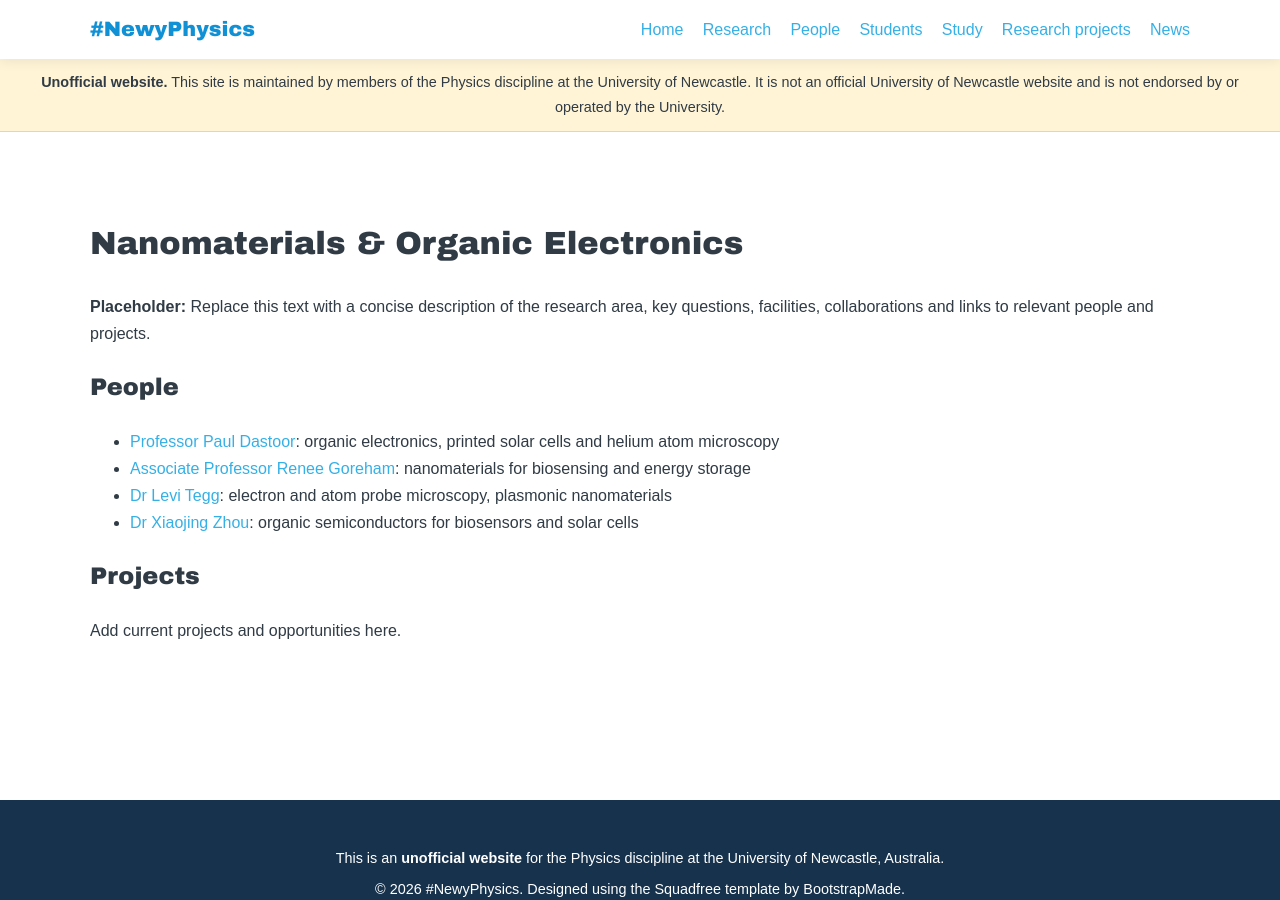
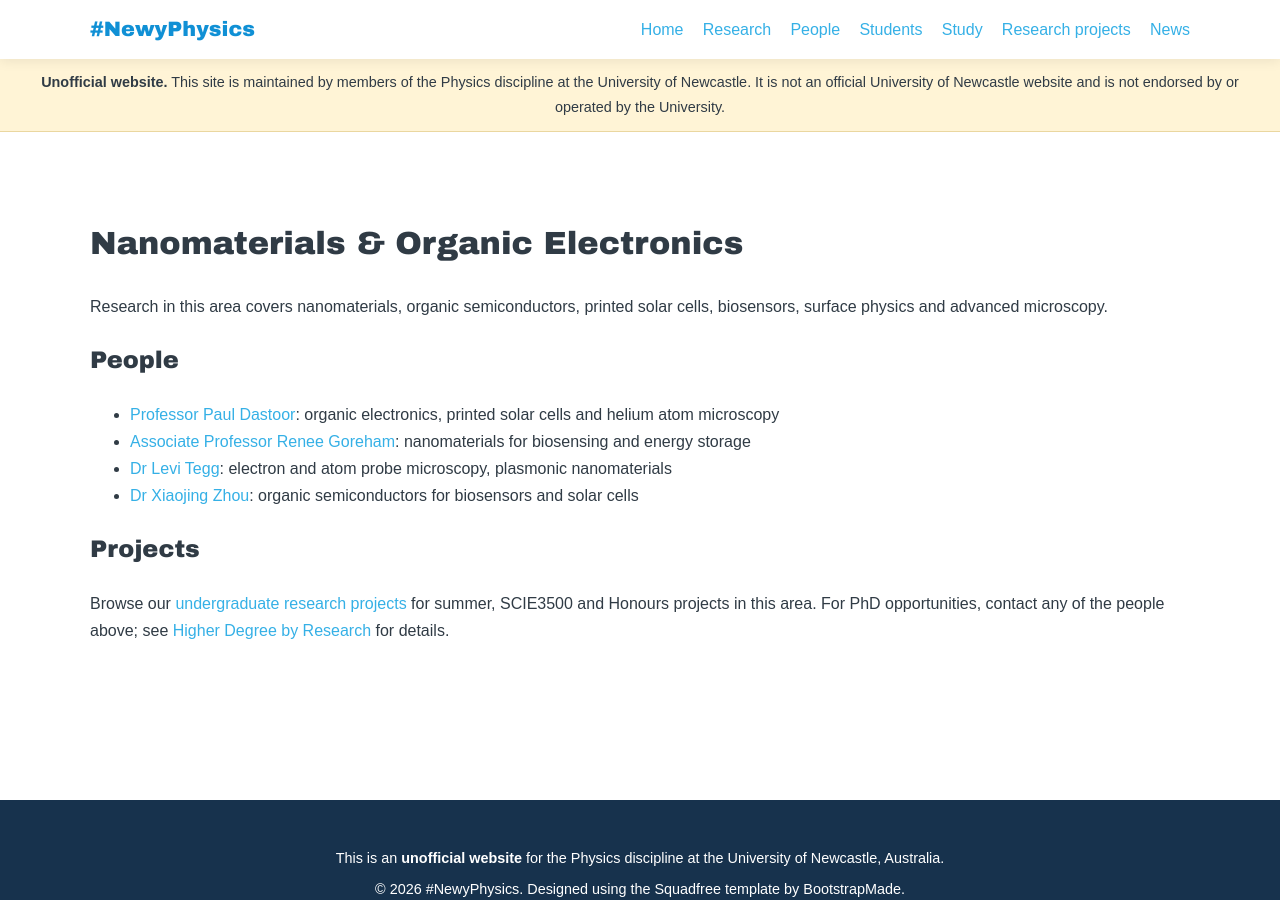
Before and after one commit to NewyPhysics/unofficial_homepage, a Jekyll site: the page built from _research/nanomaterials-and-organic-electronics.md, in a window 1280 px wide and 900 px high. Built offline with Jekyll 4.4.1, drawn with Linux system fonts in a browser that asks for light colours.

Commit message:
Remove placeholder text from research pages
Co-Authored-By: Claude Opus 5.5 <noreply@anthropic.com>
Claude-Session: https://claude.ai/code/session_01LYcBCLwvG5rvH6dJMd99nN

```diff
--- a/_research/nanomaterials-and-organic-electronics.md
+++ b/_research/nanomaterials-and-organic-electronics.md
@@ -2,7 +2,7 @@
 title: Nanomaterials & Organic Electronics
 summary: Nanomaterials, organic semiconductors, printed solar cells, biosensors, surface physics and advanced microscopy.
 ---
-**Placeholder:** Replace this text with a concise description of the research area, key questions, facilities, collaborations and links to relevant people and projects.
+Research in this area covers nanomaterials, organic semiconductors, printed solar cells, biosensors, surface physics and advanced microscopy.
 
 ## People
 
@@ -13,4 +13,4 @@ summary: Nanomaterials, organic semiconductors, printed solar cells, biosensors,
 
 ## Projects
 
-Add current projects and opportunities here.
+Browse our [undergraduate research projects]({{ '/projects/undergraduate-research/' | relative_url }}) for summer, SCIE3500 and Honours projects in this area. For PhD opportunities, contact any of the people above; see [Higher Degree by Research]({{ '/teaching/hdr/' | relative_url }}) for details.
```
Also changed, not shown: _research/astrophysics.md (+1 -3 lines), _research/medical-physics.md (+2 -2 lines), _research/quantum-technology.md (+2 -2 lines).
